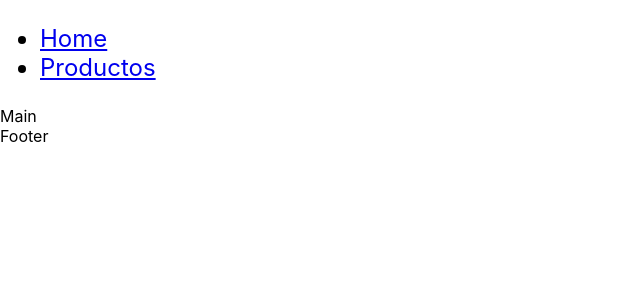
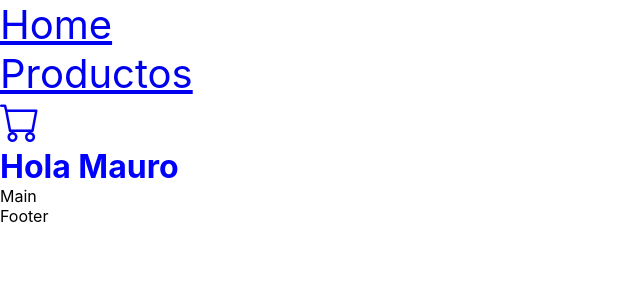
Before and after one commit to mauromontecino/tienda-ropa, a React (Create React App) app: page / in a window 1280 px wide. Shown: the top 300 px of the page, without its empty margins (0-640 px from the left). Built offline with nearby package versions, Linux system fonts and the light colour scheme.

Commit message:
ItemListContainer

```diff
--- a/public/index.html
+++ b/public/index.html
@@ -24,6 +24,11 @@
       work correctly both with client-side routing and a non-root public URL.
       Learn how to configure a non-root public URL by running `npm run build`.
     -->
+    <!--Bootstrap Icons-->
+    <link
+      rel="stylesheet"
+      href="https://cdn.jsdelivr.net/npm/bootstrap-icons@1.9.1/font/bootstrap-icons.css"
+    />
     <title>Comercio Ropa</title>
   </head>
   <body>
--- a/src/App.css
+++ b/src/App.css
@@ -1,5 +1,4 @@
-/*NavBar*/
-
-.NavBar {
-  font-size: 1.5em;
+* {
+  padding: 0;
+  margin: 0;
 }
--- a/src/App.js
+++ b/src/App.js
@@ -1,4 +1,5 @@
 import NavBar from "./components/NavBar/NavBar.jsx";
+import ItemListContainer from "./components/ItemListContainer";
 import Main from "./components/Main/Main.jsx";
 import Footer from "./components/Footer/Footer.jsx";
 import "./App.css";
@@ -7,6 +8,7 @@ function App() {
   return (
     <>
       <NavBar />
+      <ItemListContainer />
       <Main />
       <Footer />
     </>
--- /dev/null
+++ b/src/components/CartWidget/index.jsx
@@ -0,0 +1,7 @@
+import React from "react";
+
+export const CartWidget = () => {
+  return <i className="bi bi-cart"></i>;
+};
+
+export default CartWidget;
--- /dev/null
+++ b/src/components/ItemListContainer/index.jsx
@@ -0,0 +1,8 @@
+import React from "react";
+import Title from "../Title";
+
+export const ItemListContainer = () => {
+  return <Title greeting="Mauro" />;
+};
+
+export default ItemListContainer;
--- a/src/components/Main/Main.jsx
+++ b/src/components/Main/Main.jsx
@@ -1,8 +1,10 @@
 import React from "react";
+import estilos from "./Main.module.css";
 
-const Main = () => {
+const Main = (props) => {
+  console.log(props);
   return (
-    <main>
+    <main className={estilos.Main}>
       <section>Main</section>
     </main>
   );
--- a/src/components/NavBar/NavBar.jsx
+++ b/src/components/NavBar/NavBar.jsx
@@ -1,12 +1,21 @@
+import React from "react";
+import estilos from "./NavBar.module.css";
+import CartWidget from "../CartWidget";
+
 const NavBar = () => {
   return (
     <nav>
-      <ul className="NavBar">
+      <ul className={estilos.NavBar}>
         <li>
-          <a href="#">Home</a>
+          <a href="./home">Home</a>
         </li>
         <li>
-          <a href="#">Productos</a>
+          <a href="./home">Productos</a>
+        </li>
+        <li>
+          <a href="./home">
+            <CartWidget />
+          </a>
         </li>
       </ul>
     </nav>
--- /dev/null
+++ b/src/components/NavBar/NavBar.module.css
@@ -0,0 +1,5 @@
+/*NavBar*/
+
+.NavBar {
+  font-size: 2.5em;
+}
--- /dev/null
+++ b/src/components/Title/Title.module.css
@@ -0,0 +1,3 @@
+h1 {
+  color: blue;
+}
--- /dev/null
+++ b/src/components/Title/index.jsx
@@ -0,0 +1,8 @@
+import React from "react";
+import estilos from "./Title.module.css";
+
+export const Title = (props) => {
+  return <h1 className={estilos.NavBar}> Hola {props.greeting}</h1>;
+};
+
+export default Title;
```
Also changed, not shown: src/components/Main/Main.module.css (added).
